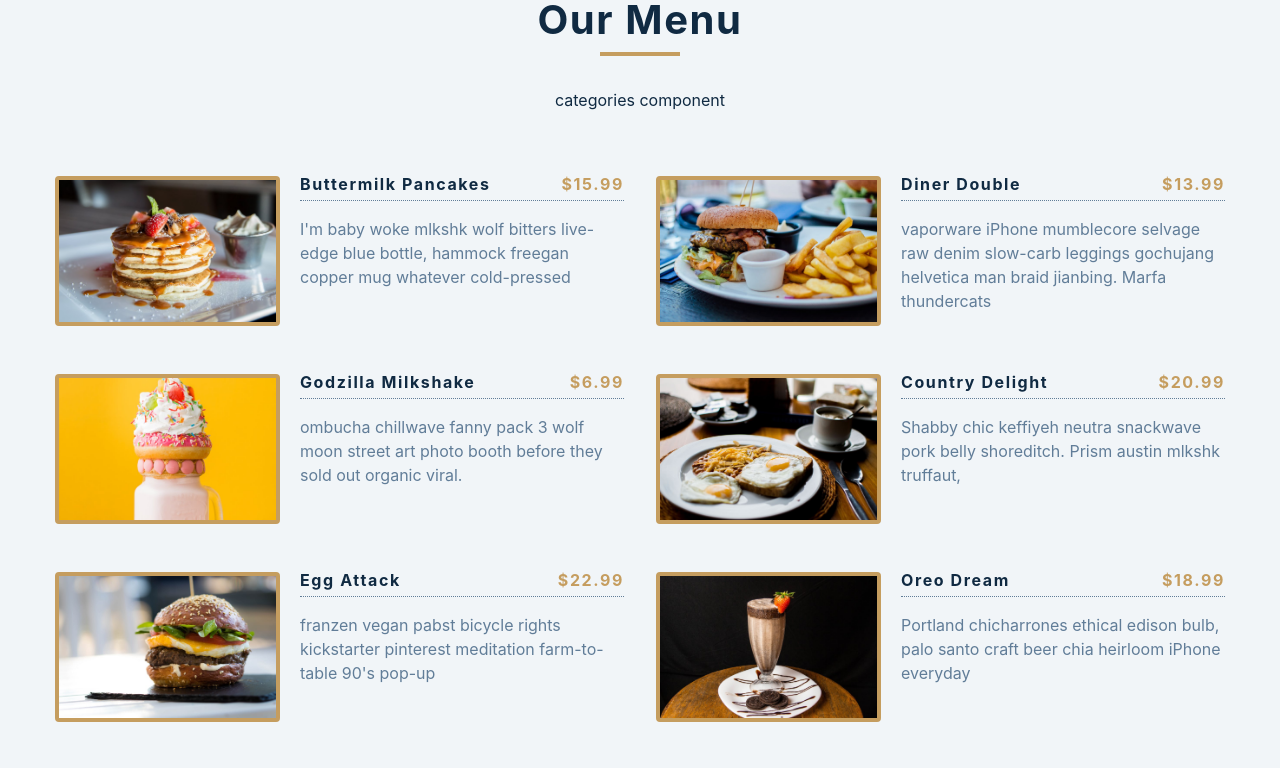
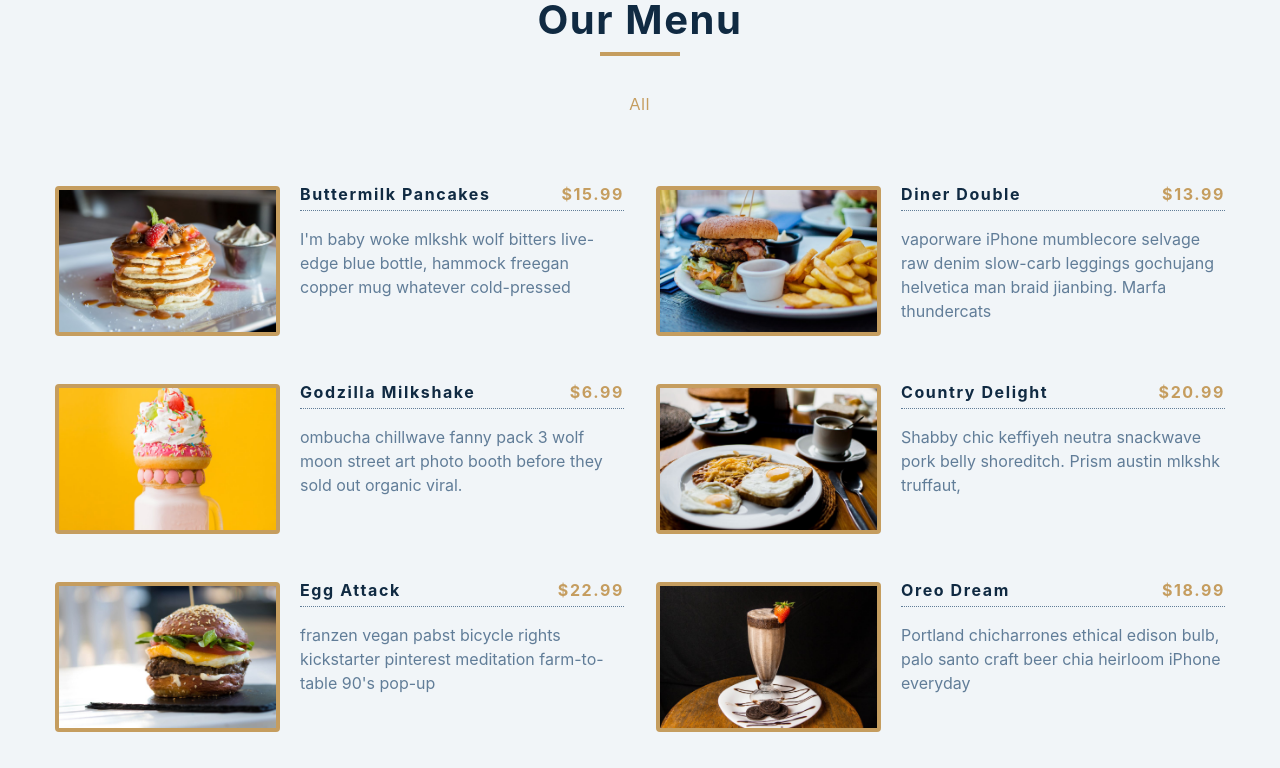
Before and after one commit to bisoladev/menu-project, a React (Create React App) app: page / in a window 1280 px wide. Shown: the top 768 px of the page. Built offline with nearby package versions, Linux system fonts and the light colour scheme.

Commit message:
Created the all category button

```diff
--- a/src/Categories.js
+++ b/src/Categories.js
@@ -1,7 +1,13 @@
 import React from "react";
 
-const Categories = ({filterItems}) => {
-  return <div className="btn-container">categories component</div>;
+const Categories = ({ filterItems }) => {
+  return (
+    <div className="btn-container">
+      <button className="filter-btn" onClick={() => filterItems("all")}>
+        All
+      </button>
+    </div>
+  );
 };
 
 export default Categories;
```
